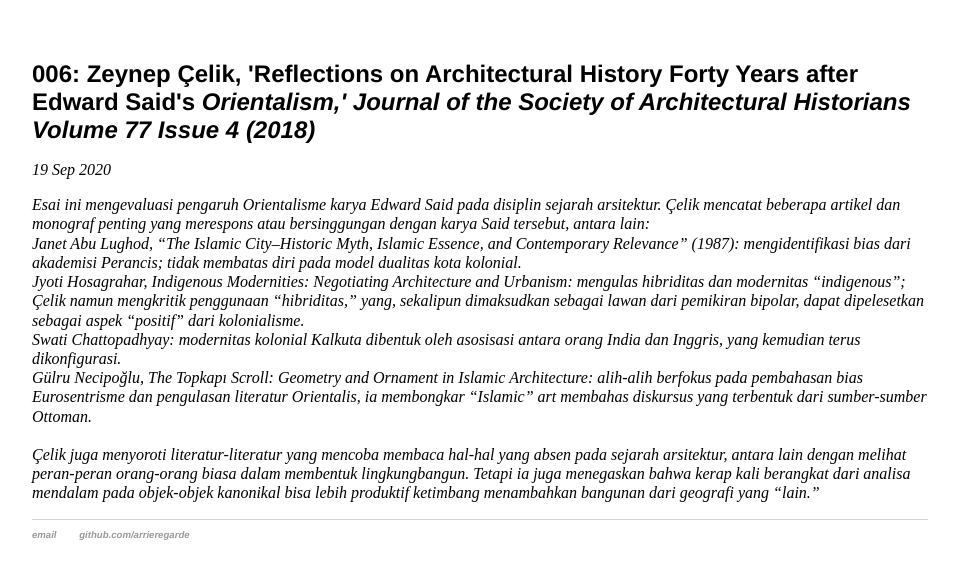
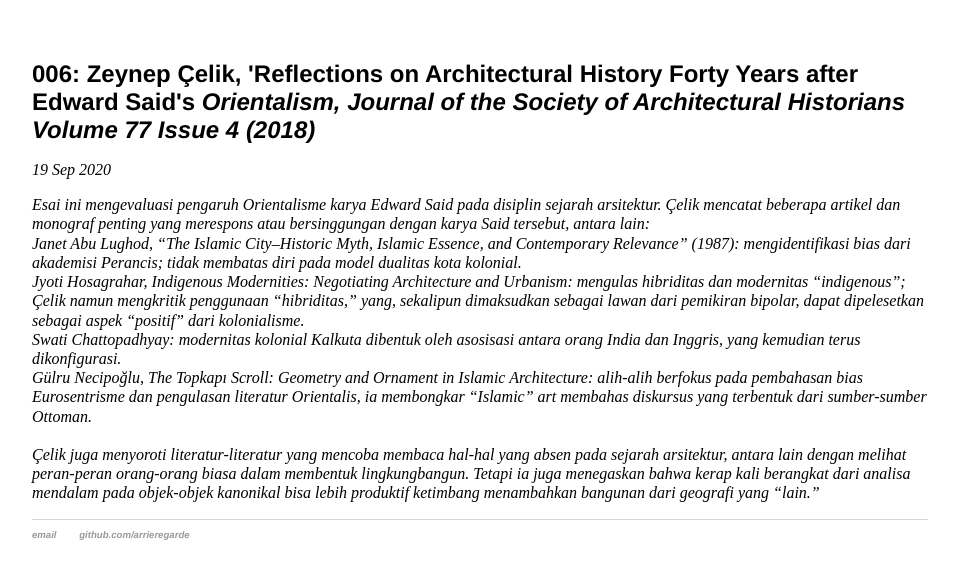
Before and after one commit to arrieregarde/arrieregarde.github.io, a Jekyll site: the page built from _posts/2020-09-19-006.md, in a window 1280 px wide. Shown: the top 579 px of the page, without its empty margins (160-1119 px from the left). Built offline with Jekyll 4.4.1, drawn with Linux system fonts in a browser that asks for light colours.

Commit message:
Update 2020-09-19-006.md

```diff
--- a/_posts/2020-09-19-006.md
+++ b/_posts/2020-09-19-006.md
@@ -1,6 +1,6 @@
 ---
 layout: post
-title: "006: Zeynep Çelik, 'Reflections on Architectural History Forty Years after Edward Said's <em>Orientalism<em/>,' Journal of the Society of Architectural Historians Volume 77 Issue 4 (2018)"
+title: "006: Zeynep Çelik, 'Reflections on Architectural History Forty Years after Edward Said's <em>Orientalism<em/>, Journal of the Society of Architectural Historians Volume 77 Issue 4 (2018)"
 date: 2020-09-19
 ---
 Esai ini mengevaluasi pengaruh *Orientalisme* karya Edward Said pada disiplin sejarah arsitektur. Çelik mencatat beberapa artikel dan monograf penting yang merespons atau bersinggungan dengan karya Said tersebut, antara lain:
```
